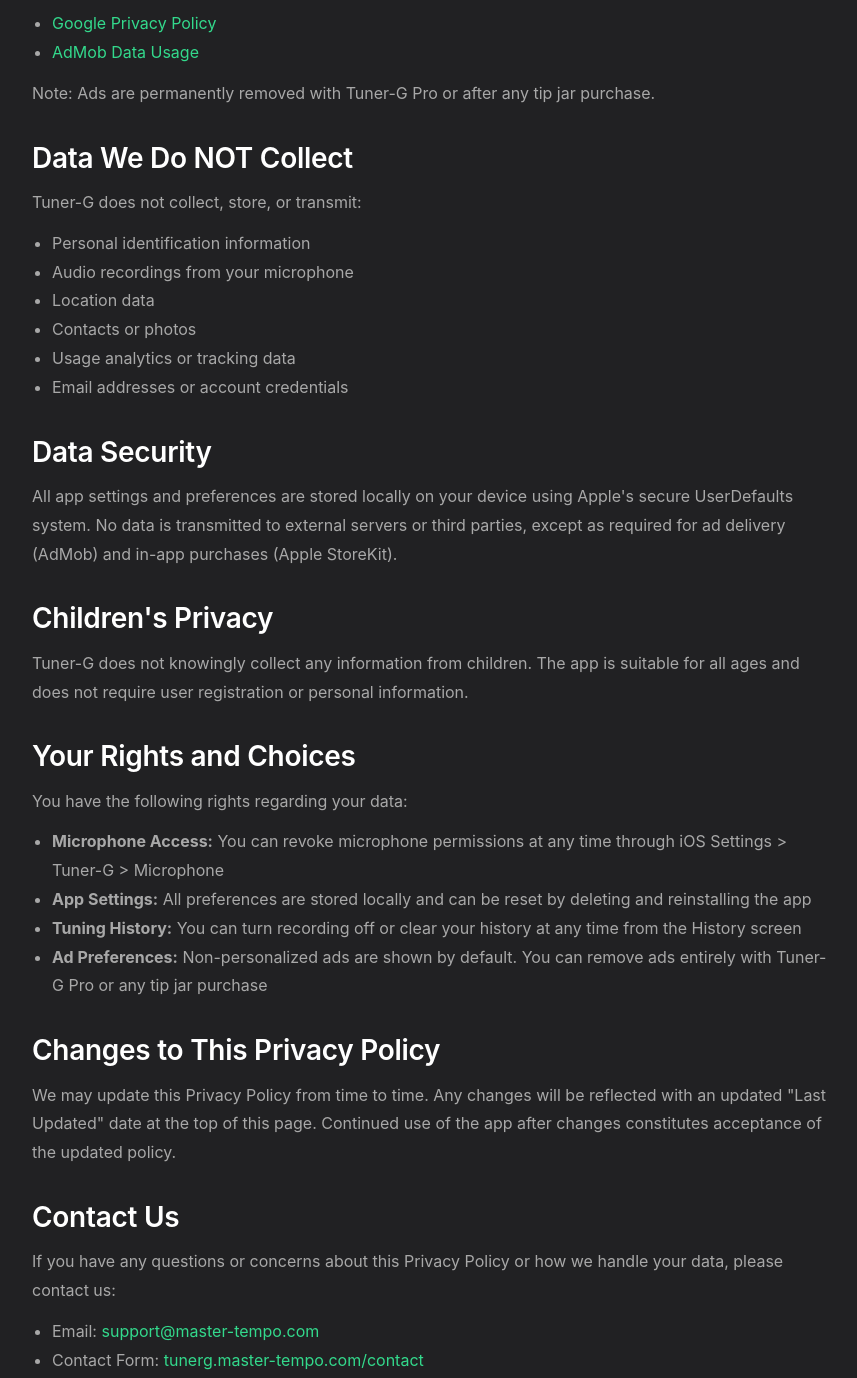
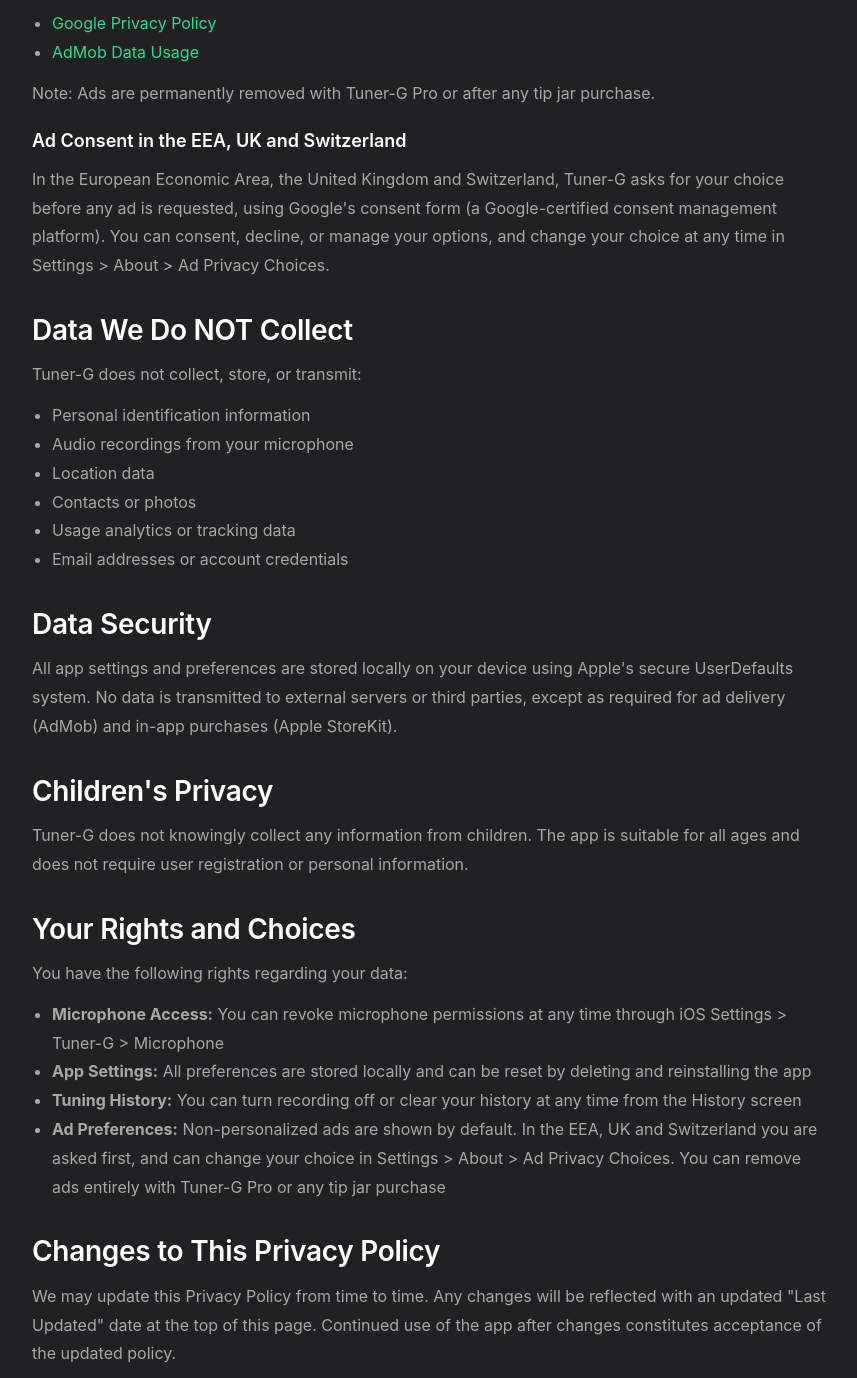
Before and after one commit to KevinOlaf/tuner-g-website, a plain HTML site: page privacy.html in a window 1280 px wide. Shown: the part 1901-3279 px from the top of the page, without its empty margins (208-1065 px from the left). Drawn offline with Linux system fonts and the light colour scheme.

Commit message:
Describe the 2.0.1 ad consent form in the privacy policy
Tuner-G 2.0.1 asks EEA, UK and Swiss users for consent with Google's UMP before
any ad request, and adds Settings > About > Ad Privacy Choices.

Co-Authored-By: Claude Opus 5.5 <noreply@anthropic.com>

```diff
--- a/privacy.html
+++ b/privacy.html
@@ -116,6 +116,14 @@
             Note: Ads are permanently removed with Tuner-G Pro or after any tip jar purchase.
         </p>
 
+        <h3>Ad Consent in the EEA, UK and Switzerland</h3>
+        <p>
+            In the European Economic Area, the United Kingdom and Switzerland, Tuner-G asks for your
+            choice before any ad is requested, using Google's consent form (a Google-certified consent
+            management platform). You can consent, decline, or manage your options, and change your
+            choice at any time in Settings &gt; About &gt; Ad Privacy Choices.
+        </p>
+
         <h2>Data We Do NOT Collect</h2>
         <p>Tuner-G does not collect, store, or transmit:</p>
         <ul>
@@ -149,8 +157,10 @@
                 by deleting and reinstalling the app</li>
             <li><strong>Tuning History:</strong> You can turn recording off or clear your history
                 at any time from the History screen</li>
-            <li><strong>Ad Preferences:</strong> Non-personalized ads are shown by default. You can
-                remove ads entirely with Tuner-G Pro or any tip jar purchase</li>
+            <li><strong>Ad Preferences:</strong> Non-personalized ads are shown by default. In the
+                EEA, UK and Switzerland you are asked first, and can change your choice in Settings &gt;
+                About &gt; Ad Privacy Choices. You can remove ads entirely with Tuner-G Pro or any tip
+                jar purchase</li>
         </ul>
 
         <h2>Changes to This Privacy Policy</h2>
```
